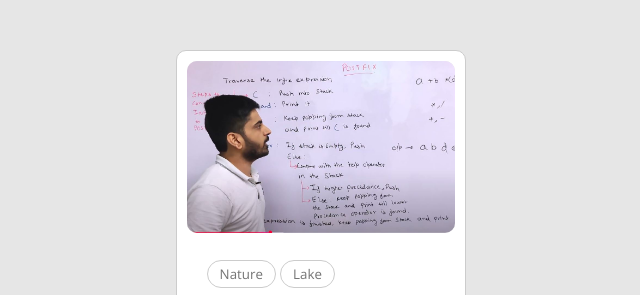
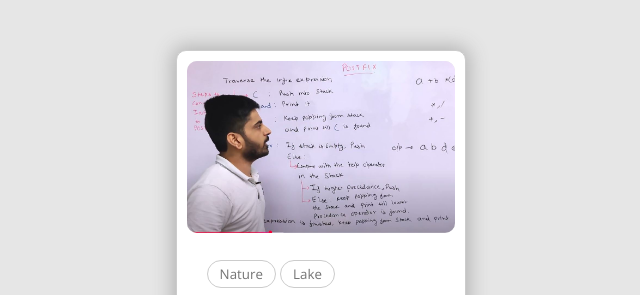
Before and after one commit to EveryGamerboii/Web-Development, a plain HTML site: page index.html in a window 1280 px wide. Shown: the top 295 px of the page, without its empty margins (319-959 px from the left). Drawn offline with nearby package versions, Linux system fonts and the light colour scheme.

Commit message:
Some addition

```diff
--- a/style.css
+++ b/style.css
@@ -15,6 +15,7 @@ div {
     border-radius: 10px;
     width: 21vw;
     margin: 50px auto;
+    box-shadow:0px 0px 19px 4px #b3b3b3;
 }
 #img1 {
     width: 100%;
```
